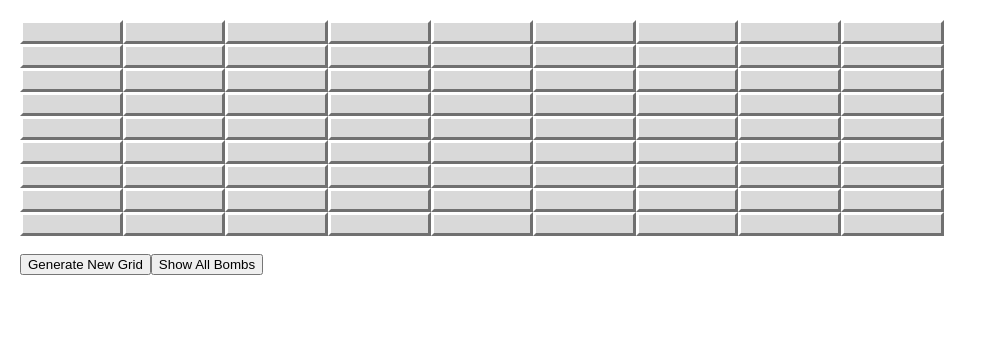
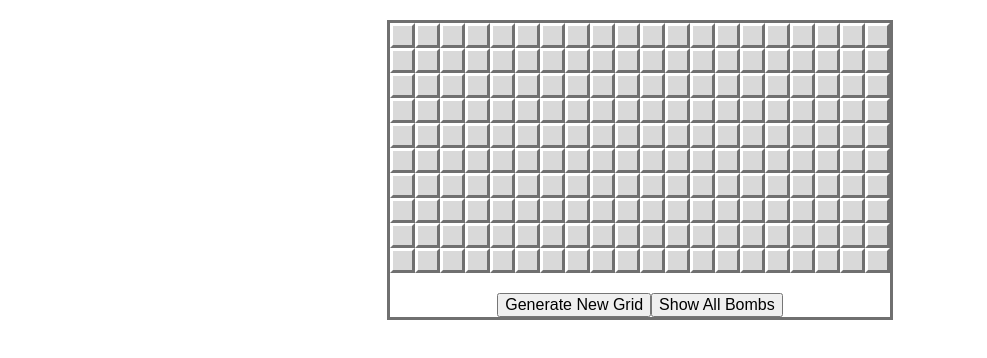
Before and after one commit to jcarnevale89/minesweeper, a React app: page / in a window 1280 px wide. Shown: the top 358 px of the page, without its empty margins (0-987 px from the left). Built offline with nearby package versions, Linux system fonts and the light colour scheme.

Commit message:
Add flagging capability and optimize the state transfers

```diff
--- a/src/App.js
+++ b/src/App.js
@@ -1,12 +1,47 @@
 import React, { Component } from 'react'
+import 'normalize.css'
 import './App.css'
 import Grid from './components/Grid'
 
 class App extends Component {
+
+  constructor() {
+    super()
+
+    /*
+    Minesweeper Defaults
+    Beginner: 9x9 - 9 Mines
+    Intermediate: 16x16 - 40 Mines
+    Beginner: 16x30 - 99 Mines
+    */
+
+    this.state = {
+      tileSize: 25,
+      columns: 20,
+      rows: 10,
+      mines: 60,
+    }
+  }
+
+  componentDidMount(){
+    const gridWidth = this.state.tileSize * this.state.columns
+    const tileSize = gridWidth / this.state.columns
+    this.setState({ gridWidth, tileSize })
+  }
+
   render() {
+    const css = {
+      width: `${this.state.gridWidth}px`
+    }
+
     return (
-      <div className="grid">
-        <Grid />
+      <div className="gridContainer" style={css}>
+        <Grid
+          columns={this.state.columns}
+          rows={this.state.rows}
+          mines={this.state.mines}
+          tileSize={this.state.tileSize}
+        />
       </div>
     )
   }
--- a/src/components/Grid.js
+++ b/src/components/Grid.js
@@ -8,25 +8,16 @@ class Grid extends Component {
 
     this.generateGrid = this.generateGrid.bind(this)
     this.generateMines = this.generateMines.bind(this)
-    this.getMineCount = this.getMineCount.bind(this)
+    this.generateMineCount = this.generateMineCount.bind(this)
     this.show = this.show.bind(this)
+    this.flag = this.flag.bind(this)
     this.showAll = this.showAll.bind(this)
-    this.getCoords = this.getCoords.bind(this)
+    this.getCoordinates = this.getCoordinates.bind(this)
     this.clear = this.clear.bind(this)
 
-    /*
-    Minesweeper Defaults
-    Beginner: 9x9 - 9 Mines
-    Intermediate: 16x16 - 40 Mines
-    Beginner: 16x30 - 99 Mines
-    */
-
-
     this.state = {
-      columns: 9,
-      rows: 9,
-      mines: 9,
       tiles: [],
+      flagCount: 0,
       gameOver: false,
     }
 
@@ -42,8 +33,8 @@ class Grid extends Component {
 
     const tiles = []
 
-    for (var y = 1; y <= this.state.rows; y++) {
-      for (var x = 1; x <= this.state.columns; x++) {
+    for (var y = 1; y <= this.props.rows; y++) {
+      for (var x = 1; x <= this.props.columns; x++) {
         tiles.push({
           coords: {
             x: x,
@@ -52,6 +43,7 @@ class Grid extends Component {
           tileID: `${x}x${y}`,
           mineCount: 0,
           covered: true,
+          flagged: false,
           surroundingTiles: [],
         })
       }
@@ -68,8 +60,8 @@ class Grid extends Component {
     const tiles = [...this.state.tiles]
     const mines = []
 
-    while(mines.length < this.state.mines){
-      var randomnumber = Math.ceil(Math.random()*(this.state.columns*this.state.rows)) - 1
+    while(mines.length < this.props.mines){
+      var randomnumber = Math.ceil(Math.random()*(this.props.columns*this.props.rows)) - 1
       if(mines.indexOf(randomnumber) > -1) continue;
       mines[mines.length] = randomnumber;
     }
@@ -80,11 +72,11 @@ class Grid extends Component {
 
     this.setState({ tiles }, () => {
       console.log('Mines Generated!')
-      this.getMineCount()
+      this.generateMineCount()
     })
   }
 
-  getMineCount() {
+  generateMineCount() {
     const tiles = [...this.state.tiles]
     const tileKeys = tiles.map(tile => tile.tileID)
 
@@ -94,7 +86,7 @@ class Grid extends Component {
 
       if (tile.mineCount !== -1) {
         mineCount = 0
-        const coords = this.getCoords(i)
+        const coords = this.getCoordinates(i)
 
         for (var y = coords.yMin; y <= coords.yMax; y++) {
           for (var x = coords.xMin; x <= coords.xMax; x++) {
@@ -118,14 +110,14 @@ class Grid extends Component {
     })
   }
 
-  getCoords(tileKey) {
+  getCoordinates(tileKey) {
 
     const x = this.state.tiles[tileKey].coords.x
     const y = this.state.tiles[tileKey].coords.y
     const xMin = (x > 1) ? x - 1 : x
-    const xMax = (x < this.state.columns) ? x + 1 : x
+    const xMax = (x < this.props.columns) ? x + 1 : x
     const yMin = (y > 1) ? y - 1 : y
-    const yMax = (y < this.state.rows) ? y + 1 : y
+    const yMax = (y < this.props.rows) ? y + 1 : y
 
     return {
       x,
@@ -146,12 +138,33 @@ class Grid extends Component {
     })
   }
 
-  show(tileID) {
+  flag(tileID) {
+    if (!this.state.tiles[tileID].covered) return
     const tiles = [...this.state.tiles]
 
+    tiles[tileID].flagged = !tiles[tileID].flagged
+
+    const flagCount = tiles.filter((tile) => {
+      return tile.flagged
+    }).length
+
+    this.setState({ tiles, flagCount })
+  }
+
+  show(tileID) {
+    if (this.state.tiles[tileID].flagged) return
+
+    const tiles = [...this.state.tiles]
     tiles[tileID].covered = false
 
     if (tiles[tileID].mineCount < 0) {
+      tiles.filter((tile) => {
+        return tile.mineCount === -1
+      })
+      .forEach((tile) => {
+        tile.covered = false
+      })
+
       this.setState({ gameOver: true })
     }
 
@@ -171,6 +184,7 @@ class Grid extends Component {
   render() {
 
     return (
+      <div>
         <div className="gridWrapper">
           {
             (this.state.gameOver)
@@ -189,16 +203,18 @@ class Grid extends Component {
                 return (
                   <Tile
                     key={tile.tileID}
+                    columns={this.props.columns}
                     details={tile}
                     tileID={i}
+                    tileSize={this.props.tileSize}
                     show={this.show}
-                  columns={this.state.columns}
+                    flag={this.flag}
                   />
                 )
               })
             }
           </div>
-        <br/>
+        </div>
         <button onClick={this.generateGrid}>Generate New Grid</button>
         <button onClick={this.showAll}>Show All Bombs</button>
       </div>
--- a/src/components/Tile.js
+++ b/src/components/Tile.js
@@ -4,20 +4,82 @@ const Tile = (props) => {
 
   const css = {
     width: `${100/props.columns}%`,
+    height: `${props.tileSize}px`,
   }
 
-  const tileCover = (props.details.covered) ? 'tileCover' : 'tileCover shown'
-  const mine = (props.details.mineCount === -1) ? 'innerTile mine' : 'innerTile'
+  const tileCover = ['tileCover']
+  const innerTile = ['innerTile']
+
+  if (!props.details.covered) {
+    tileCover.push('shown')
+  } else if (props.details.flagged) {
+    tileCover.push('flagged')
+  }
+
+  switch (props.details.mineCount) {
+    case -1:
+      innerTile.push('mine')
+    break
+
+    case 1:
+      innerTile.push('color-1')
+    break
+
+    case 2:
+      innerTile.push('color-2')
+    break
+
+    case 3:
+      innerTile.push('color-3')
+    break
+
+    case 4:
+      innerTile.push('color-4')
+    break
+
+    case 5:
+      innerTile.push('color-5')
+    break
+
+    case 6:
+      innerTile.push('color-6')
+    break
+
+    case 7:
+      innerTile.push('color-7')
+    break
+
+    case 8:
+      innerTile.push('color-8')
+    break
+
+    default:
+      innerTile.push('color-0')
+  }
+
+  if (props.details.mineCount === -1) {
+
+  }
 
   const show = () => {
     props.show(props.tileID)
   }
 
+  const flag = (e) => {
+    e.preventDefault()
+    props.flag(props.tileID)
+    return false
+  }
+
   return (
-    <div className="tile" style={css} onClick={show}>
-      <div className={tileCover}></div>
-      <div className={mine}>
-        {props.details.mineCount}
+    <div className="tile" style={css} onClick={show} onContextMenu={flag}>
+      <div className={tileCover.join(' ')}></div>
+      <div className={innerTile.join(' ')}>
+        {
+          props.details.mineCount > 0
+          ? props.details.mineCount
+          : ''
+        }
       </div>
     </div>
   )
```
Also changed, not shown: public/images/flag.png (added). Lines whose indentation alone changed are shown as unchanged.
